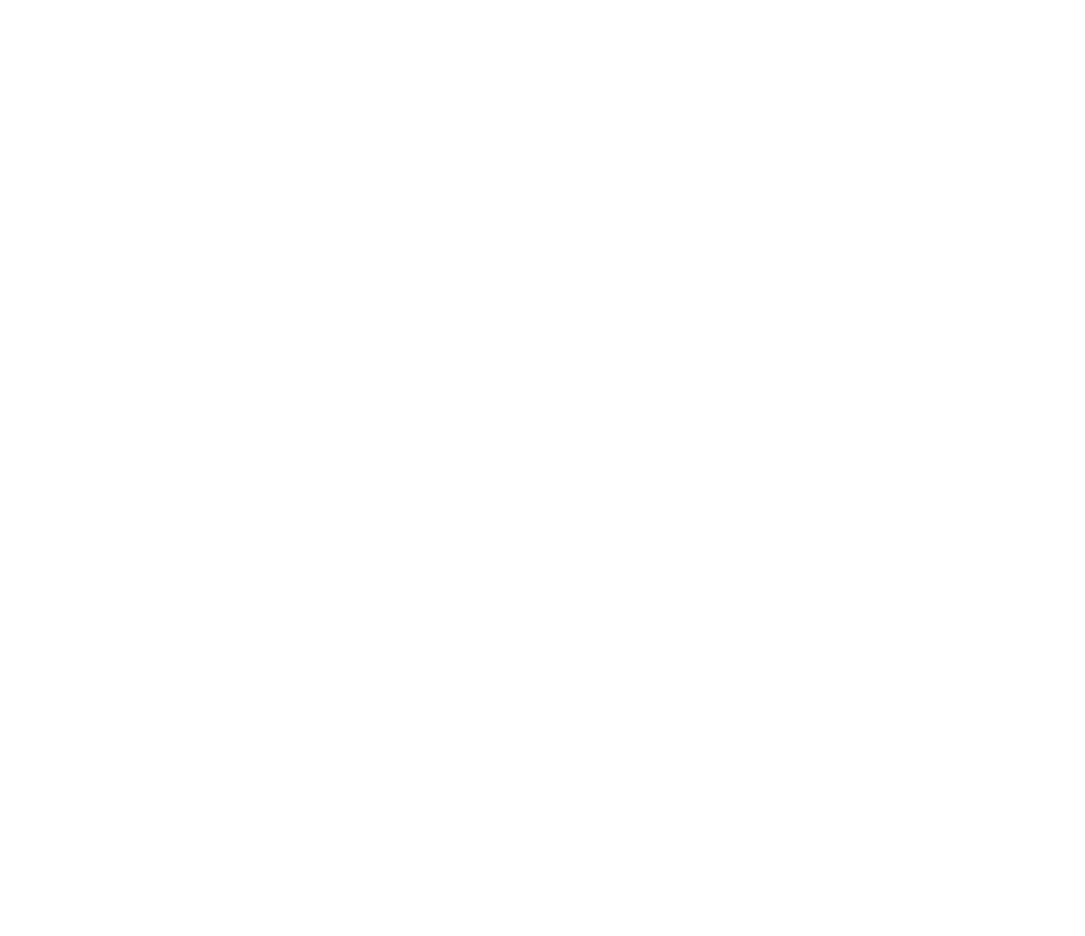
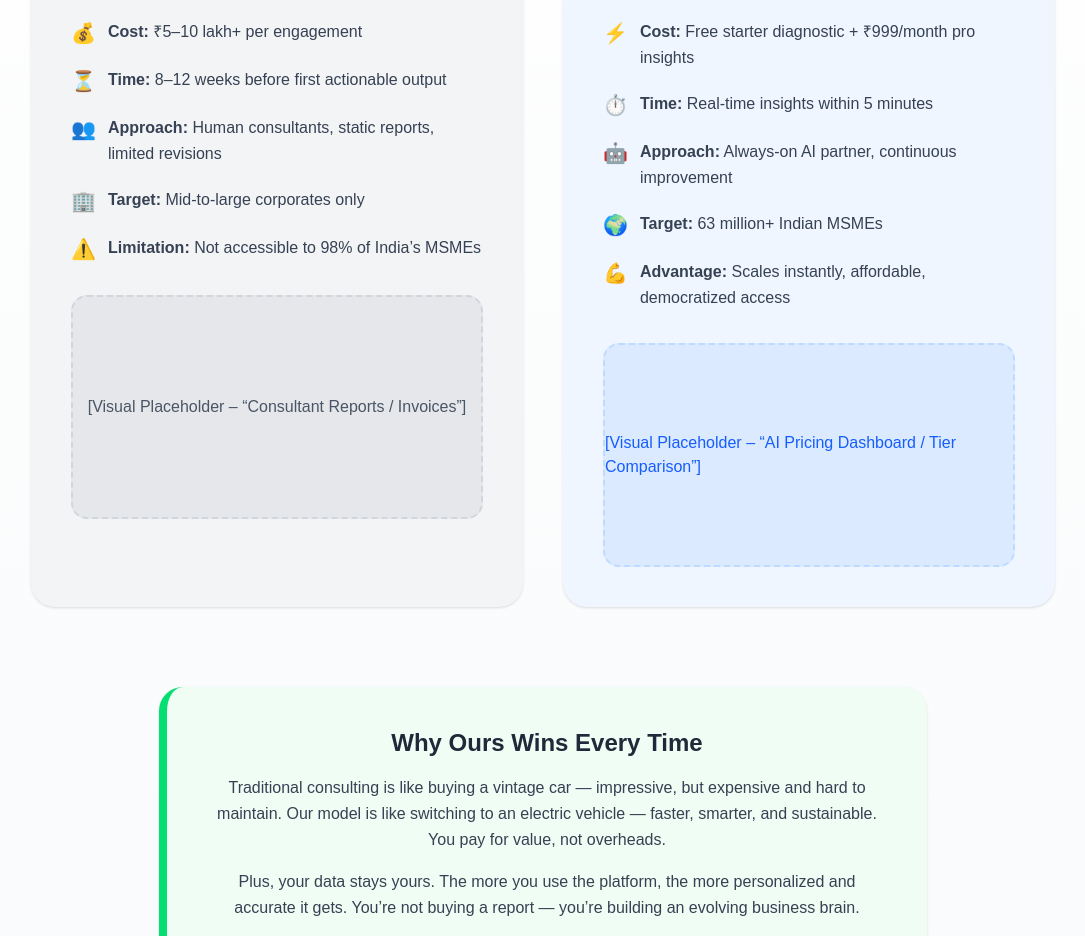
Before and after one commit to h24071-star/nextjs-boilerplate, a Next.js app: page / in a window 1280 px wide. Shown: the part 5200-6136 px from the top of the page, without its empty margins (97-1182 px from the left). Before the commit the page ends 4907 px from the top, so only its background shows below. Built offline with nearby package versions, Linux system fonts and the light colour scheme.

Commit message:
Added Pricing Comparison

```diff
--- a/app/page.tsx
+++ b/app/page.tsx
@@ -309,6 +309,124 @@
           </div>
         </motion.div>
       </section>
+      {/* =================== PRICING SECTION =================== */}
+      <section className="w-full py-24 px-6 bg-gradient-to-b from-white to-gray-50 text-center">
+        <h2 className="text-4xl font-bold text-gray-900 mb-4">
+          Consulting That Doesn’t Cost a Fortune — Literally.
+        </h2>
+        <p className="text-lg text-gray-600 mb-16">
+          Why should great strategy be a luxury? Here’s how we compare.
+        </p>
+
+        {/* Pricing Comparison Grid */}
+        <div className="grid md:grid-cols-2 gap-10 max-w-5xl mx-auto text-left">
+          <div className="absolute top-6 right-6 bg-white px-4 py-2 rounded-full shadow text-sm font-semibold text-gray-800">
+              ₹5–10L+
+            </div>
+          {/* Traditional Consulting */}
+          <motion.div
+            initial={{ opacity: 0, x: -50 }}
+            whileInView={{ opacity: 1, x: 0 }}
+            transition={{ duration: 0.6 }}
+            viewport={{ once: true }}
+            className="bg-gray-100 rounded-3xl p-10 shadow-sm border-t-4 border-gray-400"
+          >
+
+            <h3 className="text-2xl font-semibold text-gray-800 mb-6">
+              Before: Traditional Consulting (Grant Thornton & Others)
+            </h3>
+
+            <ul className="space-y-5 text-gray-700 leading-relaxed">
+              <li className="flex items-start">
+                <span className="mr-3 text-gray-500 text-xl">💰</span>
+                <span><strong>Cost:</strong> ₹5–10 lakh+ per engagement</span>
+              </li>
+              <li className="flex items-start">
+                <span className="mr-3 text-gray-500 text-xl">⏳</span>
+                <span><strong>Time:</strong> 8–12 weeks before first actionable output</span>
+              </li>
+              <li className="flex items-start">
+                <span className="mr-3 text-gray-500 text-xl">👥</span>
+                <span><strong>Approach:</strong> Human consultants, static reports, limited revisions</span>
+              </li>
+              <li className="flex items-start">
+                <span className="mr-3 text-gray-500 text-xl">🏢</span>
+                <span><strong>Target:</strong> Mid-to-large corporates only</span>
+              </li>
+              <li className="flex items-start">
+                <span className="mr-3 text-gray-500 text-xl">⚠️</span>
+                <span><strong>Limitation:</strong> Not accessible to 98% of India’s MSMEs</span>
+              </li>
+            </ul>
+
+            <div className="mt-8 h-56 rounded-2xl border-2 border-dashed border-gray-300 flex items-center justify-center bg-gray-200 text-gray-600">
+              [Visual Placeholder – “Consultant Reports / Invoices”]
+            </div>
+          </motion.div>
+
+          {/* AI Platform Pricing */}
+          <motion.div
+            initial={{ opacity: 0, x: 50 }}
+            whileInView={{ opacity: 1, x: 0 }}
+            transition={{ duration: 0.6 }}
+            viewport={{ once: true }}
+            className="bg-blue-50 rounded-3xl p-10 shadow-sm border-t-4 border-blue-400"
+          >
+            <h3 className="text-2xl font-semibold text-gray-800 mb-6">
+              After: Our AI Fractional Consulting Platform
+            </h3>
+
+            <ul className="space-y-5 text-gray-700 leading-relaxed">
+              <li className="flex items-start">
+                <span className="mr-3 text-blue-500 text-xl">⚡</span>
+                <span><strong>Cost:</strong> Free starter diagnostic + ₹999/month pro insights</span>
+              </li>
+              <li className="flex items-start">
+                <span className="mr-3 text-blue-500 text-xl">⏱️</span>
+                <span><strong>Time:</strong> Real-time insights within 5 minutes</span>
+              </li>
+              <li className="flex items-start">
+                <span className="mr-3 text-blue-500 text-xl">🤖</span>
+                <span><strong>Approach:</strong> Always-on AI partner, continuous improvement</span>
+              </li>
+              <li className="flex items-start">
+                <span className="mr-3 text-blue-500 text-xl">🌍</span>
+                <span><strong>Target:</strong> 63 million+ Indian MSMEs</span>
+              </li>
+              <li className="flex items-start">
+                <span className="mr-3 text-blue-500 text-xl">💪</span>
+                <span><strong>Advantage:</strong> Scales instantly, affordable, democratized access</span>
+              </li>
+            </ul>
+
+            <div className="mt-8 h-56 rounded-2xl border-2 border-dashed border-blue-200 flex items-center justify-center bg-blue-100 text-blue-600">
+              [Visual Placeholder – “AI Pricing Dashboard / Tier Comparison”]
+            </div>
+          </motion.div>
+        </div>
+
+        {/* Why Ours Is Better Summary */}
+        <motion.div
+          initial={{ opacity: 0, y: 50 }}
+          whileInView={{ opacity: 1, y: 0 }}
+          transition={{ duration: 0.6 }}
+          viewport={{ once: true }}
+          className="mt-20 max-w-3xl mx-auto bg-green-50 p-10 rounded-3xl shadow-sm border-l-8 border-green-400"
+        >
+          <h3 className="text-2xl font-semibold text-gray-800 mb-4">
+            Why Ours Wins Every Time
+          </h3>
+          <p className="text-gray-700 leading-relaxed mb-4">
+            Traditional consulting is like buying a vintage car — impressive, but expensive and hard to maintain.
+            Our model is like switching to an electric vehicle — faster, smarter, and sustainable. You pay for value,
+            not overheads.
+          </p>
+          <p className="text-gray-700 leading-relaxed">
+            Plus, your data stays yours. The more you use the platform, the more personalized and accurate it gets.
+            You’re not buying a report — you’re building an evolving business brain.
+          </p>
+        </motion.div>
+      </section>
     </main>
   );
 }
```
